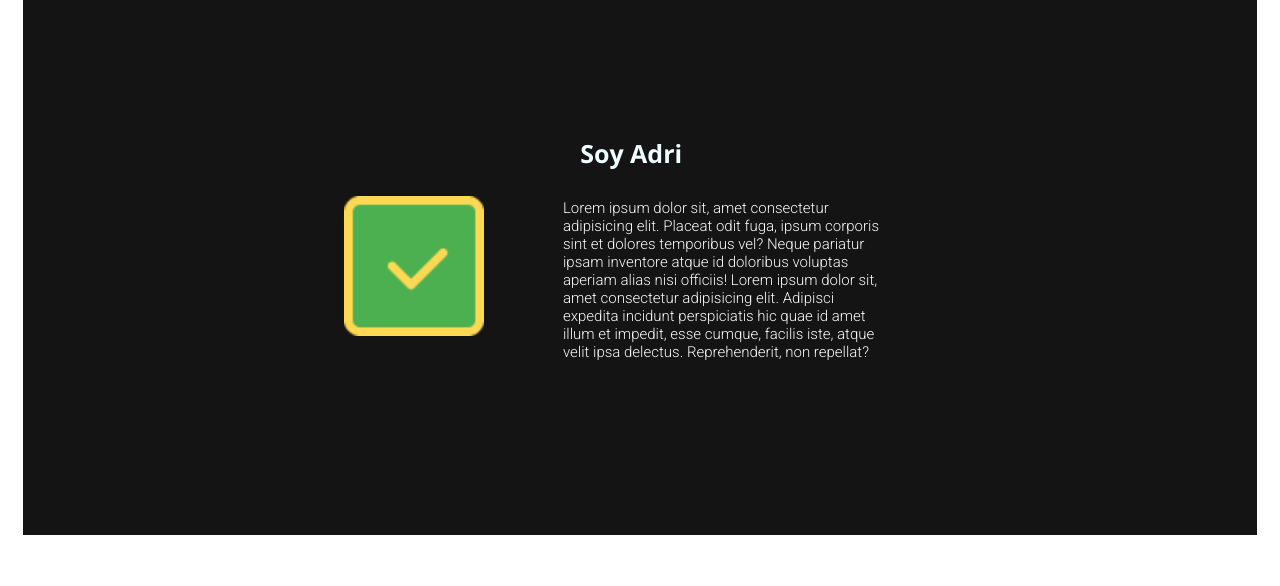
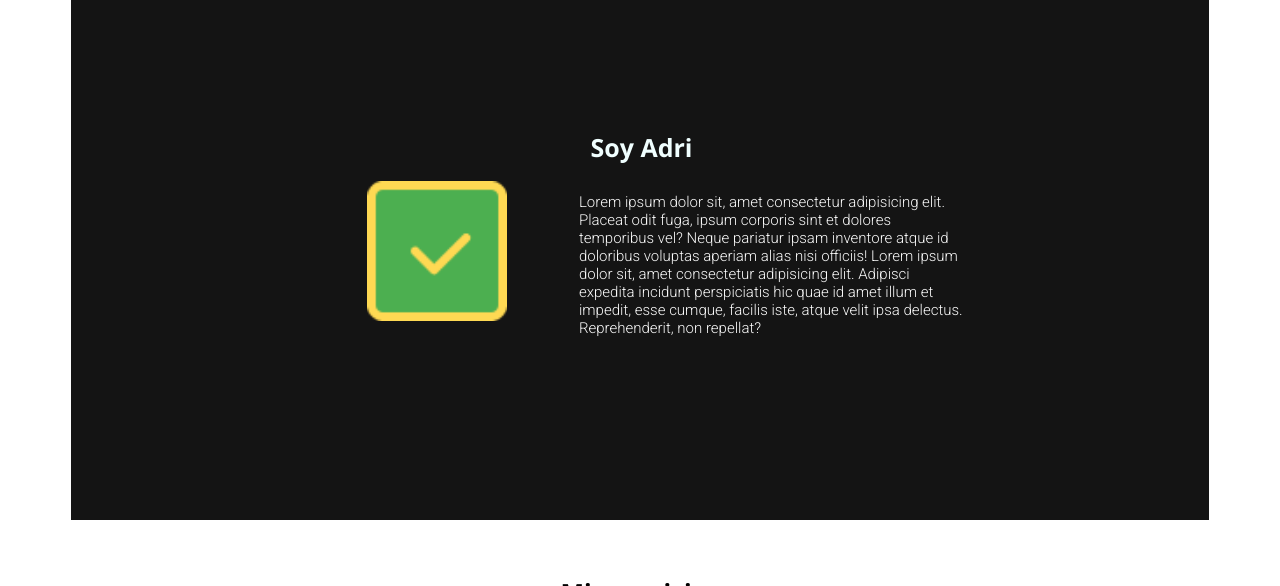
Before and after one commit to Adrian8422/Desafio-m3, a plain HTML site: page index.html in a window 1280 px wide. Shown: the part 514-1100 px from the top of the page. Drawn offline with nearby package versions, Linux system fonts and the light colour scheme.

Commit message:
encolumnando web

```diff
--- a/index.css
+++ b/index.css
@@ -1,8 +1,15 @@
 * {
   box-sizing: border-box;
 }
-body {
-  margin: 23px;
+
+#contenido {
+  width: 100%;
+}
+@media (min-width: 730px) {
+  #contenido {
+    width: 90%;
+    margin: 0 auto;
+  }
 }
 .header {
   display: flex;
@@ -145,7 +152,7 @@ body {
 @media (min-width: 730px) {
   .contenedor-parrafo {
     height: 35%;
-    padding-right: 38%;
+    padding-right: 25%;
   }
 }
 .texto-section-dos {
@@ -174,7 +181,7 @@ body {
   width: 100%;
   height: 1375px;
 }
-@media (min-width: 1011px) {
+@media (min-width: 1123px) {
   .section-tres {
     height: 604px;
   }
@@ -203,7 +210,7 @@ body {
 .parrafo-section-tres {
   width: 262px;
 }
-@media (min-width: 1011px) {
+@media (min-width: 1123px) {
   .contenedor-mis-servicios {
     width: 100%;
     flex-direction: unset;
--- a/index.html
+++ b/index.html
@@ -20,6 +20,7 @@
     />
     <link rel="stylesheet" href="./index.css" />
   </head>
+  <div id="contenido">
   <body>
     <header class="header">
       <img class="logo-izquierda" src="./not-found-2.png" alt="logo" />
@@ -148,4 +149,5 @@
       </div>
     </section>
   </body>
+</div>
 </html>
```
